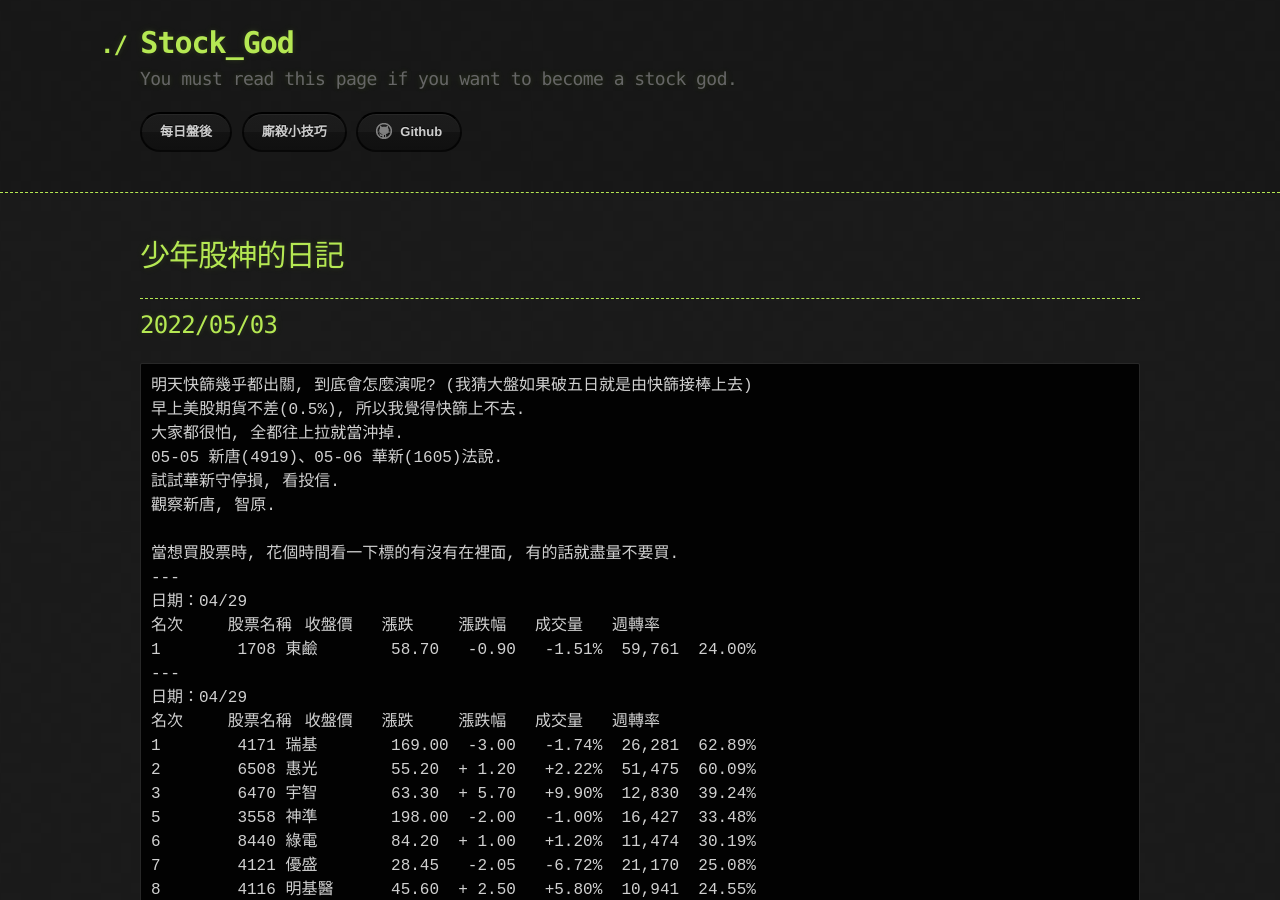
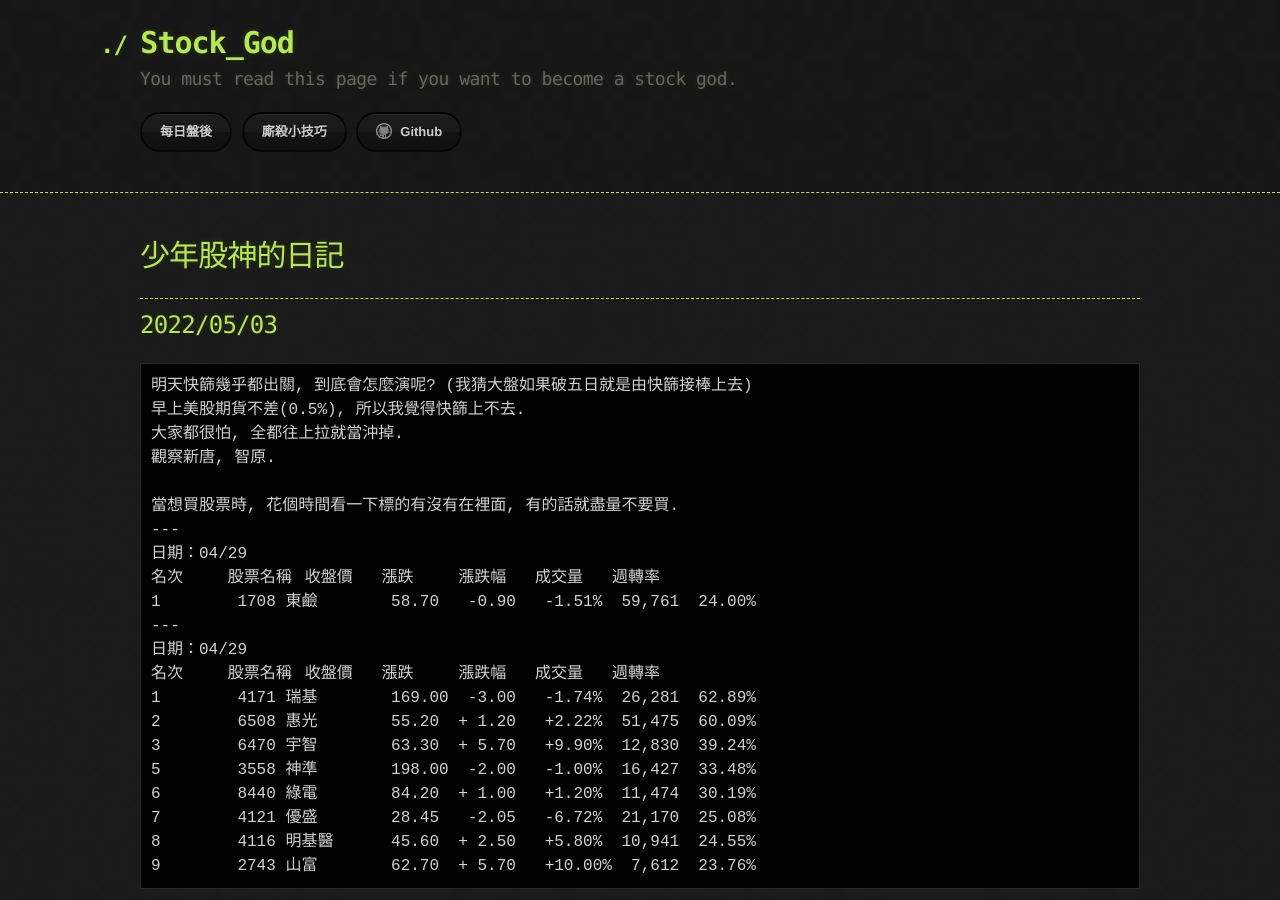
Before and after one commit to lepg5487/Stock_God, a Jekyll site: the page built from index.md, in a window 1280 px wide and 900 px high. Built offline with Jekyll 4.4.1, drawn with Linux system fonts in a browser that asks for light colours; our own code applies the rules of GitHub Pages for plain Markdown files; some of the changed text lies outside the part shown.

Commit message:
Update index.md

```diff
--- a/index.md
+++ b/index.md
@@ -11,8 +11,6 @@
 明天快篩幾乎都出關, 到底會怎麼演呢? (我猜大盤如果破五日就是由快篩接棒上去)
 早上美股期貨不差(0.5%), 所以我覺得快篩上不去.
 大家都很怕, 全都往上拉就當沖掉.
-05-05 新唐(4919)、05-06 華新(1605)法說.
-試試華新守停損, 看投信.
 觀察新唐, 智原.
 
 當想買股票時, 花個時間看一下標的有沒有在裡面, 有的話就盡量不要買.
```
